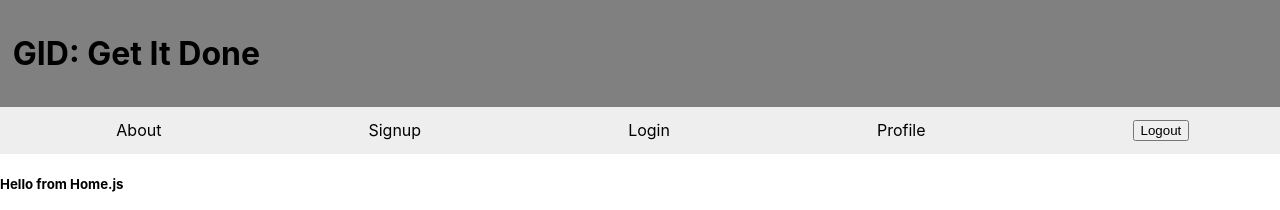
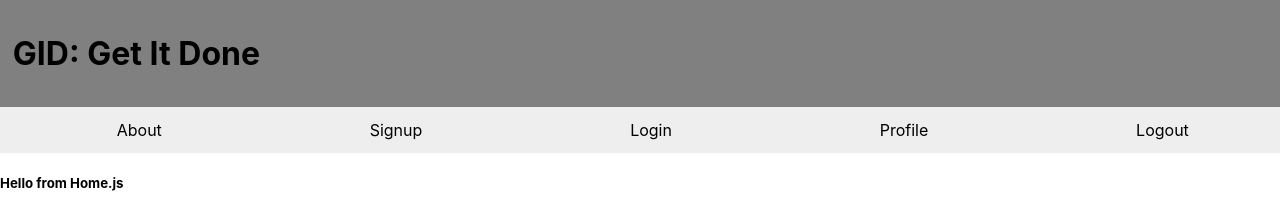
Before and after one commit to DaleLore/avarchive_app, a React (Create React App) app: page / in a window 1280 px wide. Shown: the top 210 px of the page. Built offline with nearby package versions, Linux system fonts and the light colour scheme.

Commit message:
Refactored so that my state isn't super nested

```diff
--- a/src/Components/Nav.js
+++ b/src/Components/Nav.js
@@ -13,11 +13,11 @@ handleClick = (e) => {
   render() {
     return (
       <nav>
-        <Link to="/">About</Link>
-        <Link to="/signup">Signup</Link>
-        <Link to="/login">Login</Link>
-        <Link to="/profile">Profile</Link>
-        <button onClick={this.handleClick}><Link to="/">Logout</Link></button>
+        <div id="nav-item"><Link to="/">About</Link></div>
+        <div id="nav-item"><Link to="/signup">Signup</Link></div>
+        <div id="nav-item"><Link to="/login">Login</Link></div>
+        <div id="nav-item"><Link to="/profile">Profile</Link></div>
+        <div id="nav-item"onClick={this.handleClick}><Link to="/">Logout</Link></div>
       </nav>
     );
   }
@@ -29,3 +29,7 @@ const mapDispatchToProps = (dispatch) => ({
 });
 
 export default connect(null, mapDispatchToProps)(Nav);
+
+
+//Checkout componentWillReceiveProps
+//<div>{localStorage.token ? <Link to="/profile">Profile</Link> : null }</div>
--- a/src/Containers/collectionContainer.js
+++ b/src/Containers/collectionContainer.js
@@ -2,12 +2,15 @@ import React, { Component } from 'react';
 import Search from '../Components/Search'
 import CollectionForm from '../Components/CollectionForm'
 import Collection from '../Components/Collection'
+
+import { connect } from 'react-redux'
 
 
 
 class CollectionContainer extends Component {
 
   render() {
+    console.log("collection", this.props)
     return (
       <div className="collection-container">
         <h5>Hello from Collection Container </h5>
@@ -26,7 +29,10 @@ class CollectionContainer extends Component {
       </div>
     );
   }
-
 }
 
-export default CollectionContainer;
+const mapStateToProps= state => ({
+  collections: state.user.collections
+});
+
+export default connect(mapStateToProps, null)(CollectionContainer);
--- a/src/Pages/Profile.js
+++ b/src/Pages/Profile.js
@@ -22,7 +22,6 @@ class Profile extends Component {
       <div className="profile">
         <h1>Welcome, {this.props.profile.username}!</h1>
         <h5>Hello from Profile.js</h5>
-        <p> I want Login link to toggle into profile link once logged in</p>
 
         <div className="page-container">
 
@@ -41,7 +40,7 @@ class Profile extends Component {
 }
 
 const mapStateToProps= state => ({
-  profile: state.user.currentUser
+  profile: state.user
 });
 
 const mapDispatchToProps = dispatch => ({
--- a/src/Redux/Actions/userActions.js
+++ b/src/Redux/Actions/userActions.js
@@ -38,12 +38,7 @@ export const userLogin = (userInfo) => {
   }
 }
 
-const loginUser = (userObj) => ({
-  type: 'LOGIN_USER',
-  payload: userObj
-})
-
-
+//TO PERSIST USER
 export const fetchUserProfile = () => {
   return dispatch => {
     return fetch('http://localhost:3000/profile', {
@@ -57,13 +52,17 @@ export const fetchUserProfile = () => {
         if (profileData.message){
           localStorage.removeItem(localStorage.token)
         } else {
-
           dispatch(loginUser(profileData))
-        }
-      })
+      }
+    })
   }
 }
 
+const loginUser = (userObj) => ({
+  type: 'LOGIN_USER',
+  payload: userObj
+})
+
 export const logoutUser = () => ({
-    type: "LOG_OUT"
+    type: "LOGOUT_USER"
 })
--- a/src/Redux/Reducers/rootReducer.js
+++ b/src/Redux/Reducers/rootReducer.js
@@ -3,7 +3,6 @@ import userReducer from './userReducer'
 
 const rootReducer = combineReducers({
   user: userReducer,
-
 })
 
 export default rootReducer
--- a/src/Redux/Reducers/userReducer.js
+++ b/src/Redux/Reducers/userReducer.js
@@ -1,16 +1,12 @@
-let initialState = {
-  currentUser: {}
-}
 
-
-export default function userReducer(state= initialState, action){
+export default function userReducer(state={}, action){
   switch(action.type){
     case 'LOGIN_USER':
       let userObj = action.payload
-      return {...state, currentUser: userObj}
+      return action.payload
 
-    case 'LOG_OUT':
-      return {...state, currentUser: {}}
+    case 'LOGOUT_USER':
+      return {}
 
     default:
       return state;
```
Also changed, not shown: src/Redux/Reducers/collectionReducer.js (added, +12 -0 lines).
